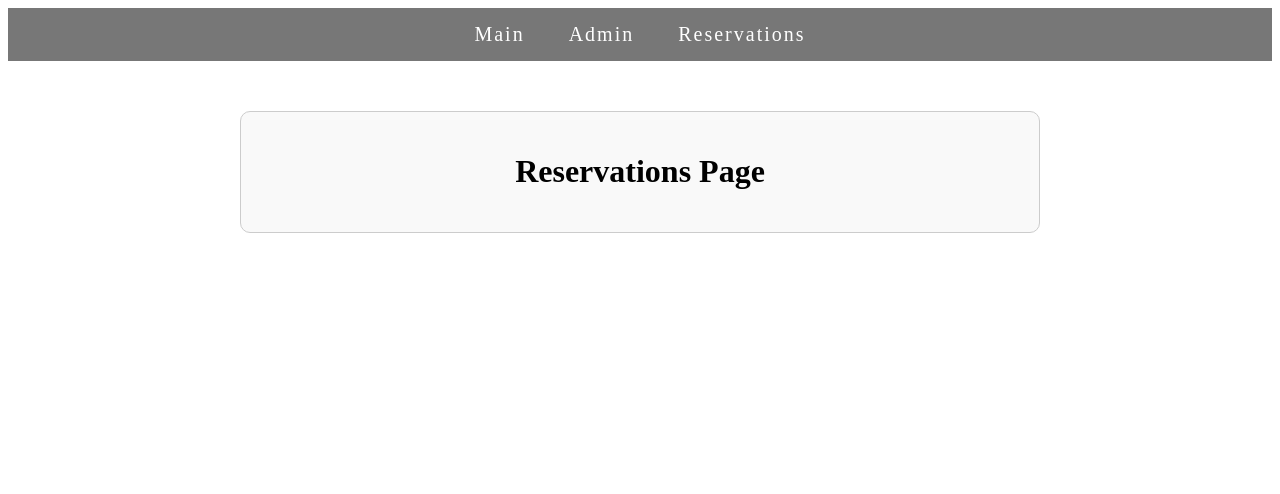
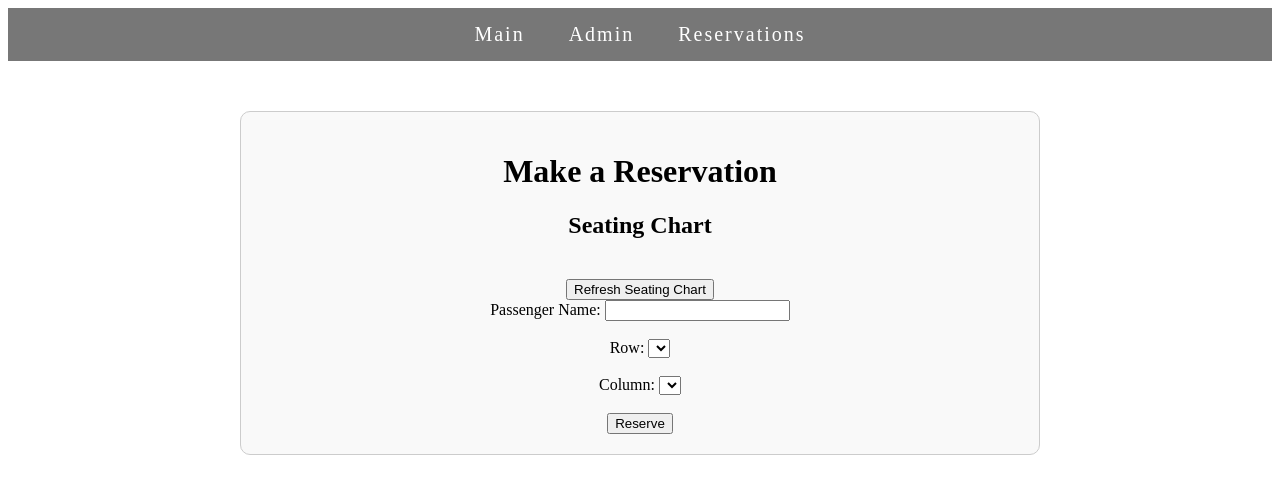
Before and after one commit to ckirbyco/FinalProject, a Flask app: page /reservations in a window 1280 px wide. Shown: the top 494 px of the page. Run offline with Flask 3, Linux system fonts and the light colour scheme; lists and menus that the app fills with data are empty; parts of the project's set-up code (start-up, migrations or seed data) failed here and were passed over.

Commit message:
Update reservations.html

```diff
--- a/FinalProject/templates/reservations.html
+++ b/FinalProject/templates/reservations.html
@@ -1,11 +1,74 @@
 {% extends "base.html" %}
 
 {% block title %}
-    Reservations Page
+Reservations Page
 {% endblock %}
 
 {% block content %}
-    <h1>Reservations Page</h1>
+<h1>Make a Reservation</h1>
+
+<!-- Display flash messages -->
+{% with messages = get_flashed_messages(with_categories=true) %}
+    {% if messages %}
+        {% for category, message in messages %}
+            <div class="{{ category }}">{{ message }}</div>
+        {% endfor %}
+    {% endif %}
+{% endwith %}
+
+<!-- Seating Chart Display -->
+<h2>Seating Chart</h2>
+<div style="text-align: center; margin-bottom: 20px;">
+    <table style="border-collapse: collapse; border: 1px solid black; margin: auto;">
+        {% for row in paired_seating_chart %}
+            <tr>
+                {% for seat, cost in row %}
+                    <td style="padding: 5px;" class="{{ 'seat-taken' if seat == 'X' else 'seat-open' }}">
+                        {{ seat }} (${{ cost }})
+                    </td>
+                {% endfor %}
+            </tr>
+        {% endfor %}
+    </table>
+</div>
+
+<!-- Button to refresh seating chart -->
+<button type="button" onclick="location.reload()">Refresh Seating Chart</button>
+
+
+{% if confirmed %}
+    <h2>Reservation Confirmed</h2>
+    <p>Thank you for making a reservation. Your reservation details are as follows:</p>
+    <ul>
+        <li>Passenger Name: {{ passenger_name }}</li>
+        <li>Row: {{ row }}</li>
+        <li>Column: {{ column }}</li>
+        <li>Reservation Code: {{ e_ticket_number }}</li>
+    </ul>
+    <p><a href="/">Return to Home</a></p>
+{% else %}
+    <form id="reservation-form" action="/reservations" method="post">
+        <label for="passenger_name">Passenger Name:</label>
+        <input type="text" id="passenger_name" name="passenger_name" required><br><br>
+
+        <label for="row">Row:</label>
+        <select id="row" name="row" required>
+            {% for row_num in rows %}
+            <option value="{{ row_num }}">{{ row_num }}</option>
+            {% endfor %}
+        </select><br><br>
+
+        <label for="column">Column:</label>
+        <select id="column" name="column" required>
+            {% for column_num in columns %}
+            <option value="{{ column_num }}">{{ column_num }}</option>
+            {% endfor %}
+        </select><br><br>
+
+        <button type="submit" onclick="location.reload()">Reserve</button>
+
+    </form>
+{% endif %}
 
 
 
```
